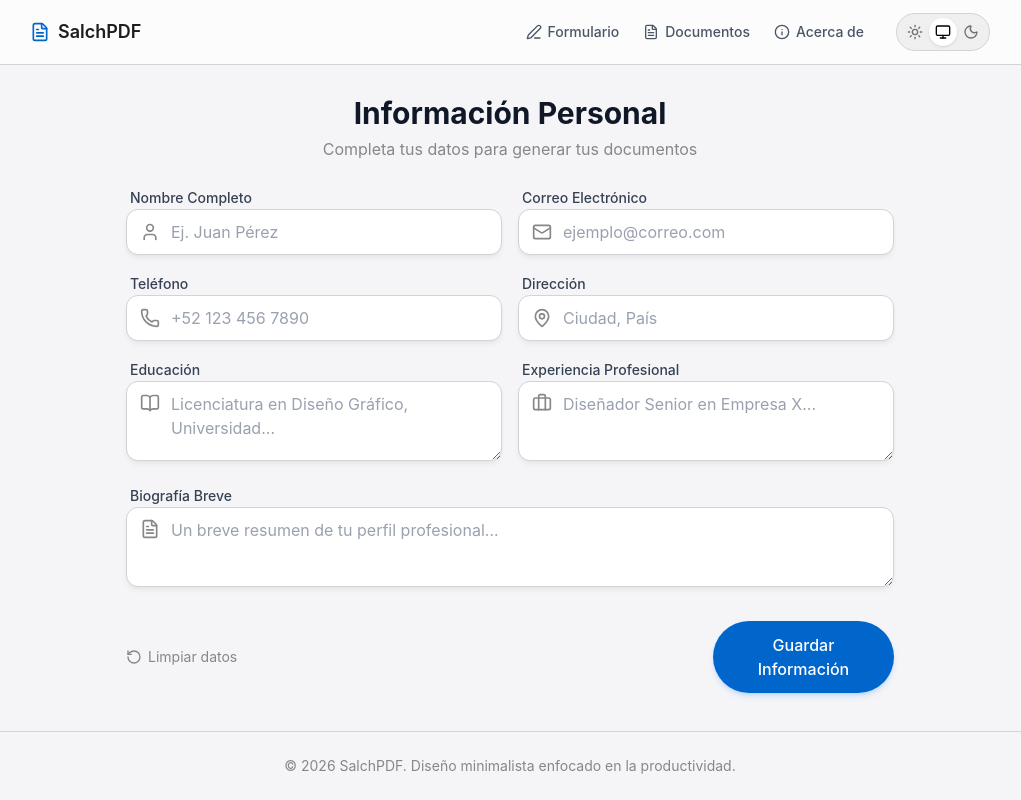
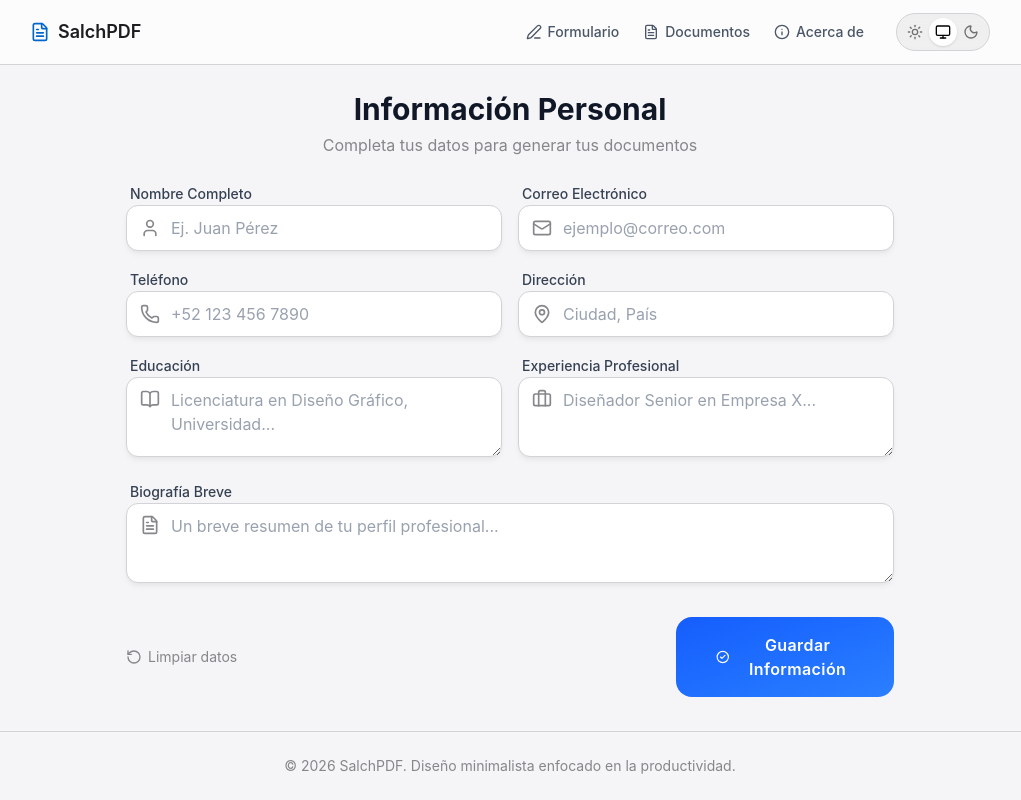
Before and after one commit to AbrahamHamedFloresCabanillas/SalchPDF, a React (Vite) app: page / in a window 1280 px wide. Shown: the whole page, without its empty margins (130-1151 px from the left). Built offline with nearby package versions, Linux system fonts and the light colour scheme.

Commit message:
Design: Rediseño premium del boton de guardar informacion

```diff
--- a/src/paginas/FormularioCaptura.jsx
+++ b/src/paginas/FormularioCaptura.jsx
@@ -228,9 +228,13 @@ const FormularioCaptura = () => {
           </div>
           <button
             type="submit"
-            className="w-full md:w-auto px-8 py-3 bg-acento text-white rounded-full font-medium hover:bg-acento-hover transition-colors shadow-md shadow-blue-500/20 order-1 md:order-2 flex items-center justify-center cursor-pointer"
+            className="w-full md:w-auto group relative px-10 py-4 bg-gradient-to-br from-blue-600 to-blue-500 dark:from-blue-500 dark:to-blue-600 text-white rounded-2xl font-semibold tracking-wide hover:shadow-xl hover:shadow-blue-500/30 active:scale-[0.97] transition-all duration-300 order-1 md:order-2 flex items-center justify-center gap-3 cursor-pointer overflow-hidden"
           >
-            Guardar Información
+            {/* Efecto de brillo sutil */}
+            <div className="absolute inset-0 bg-gradient-to-tr from-white/10 to-transparent opacity-0 group-hover:opacity-100 transition-opacity" />
+
+            <CheckCircle2 className="w-5 h-5 transition-transform group-hover:scale-110" />
+            <span>Guardar Información</span>
           </button>
         </div>
 
```
